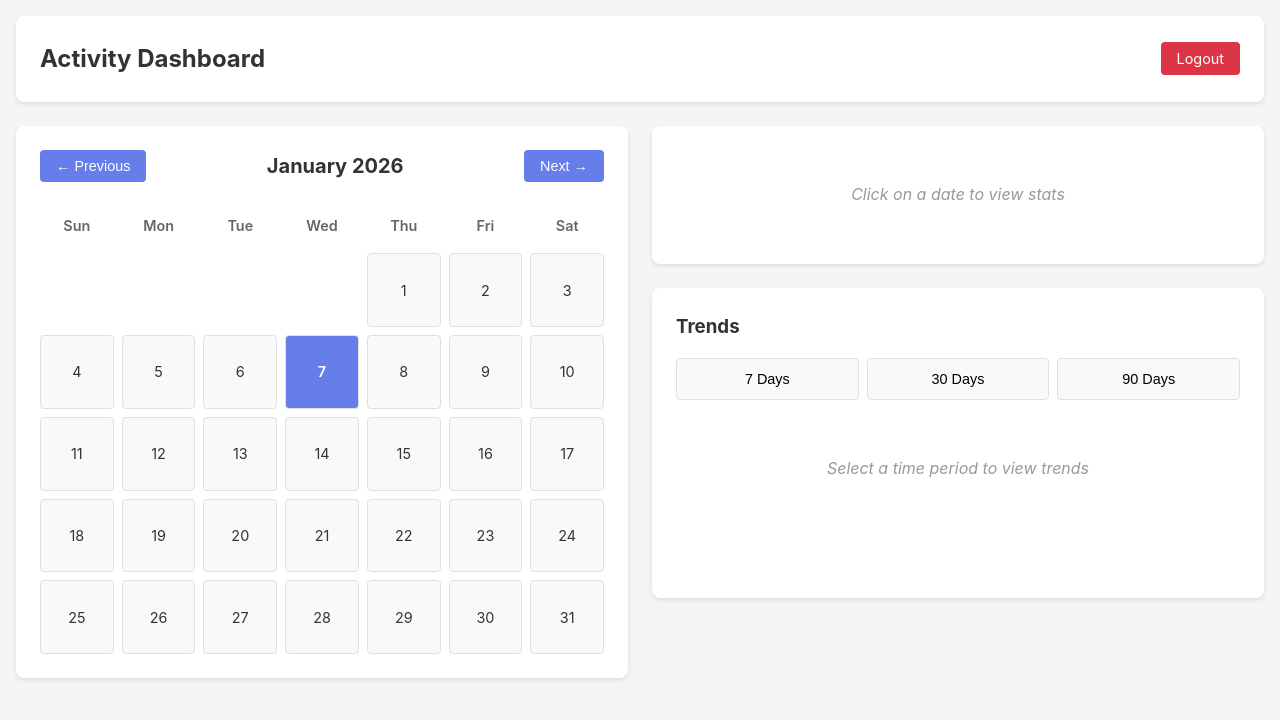
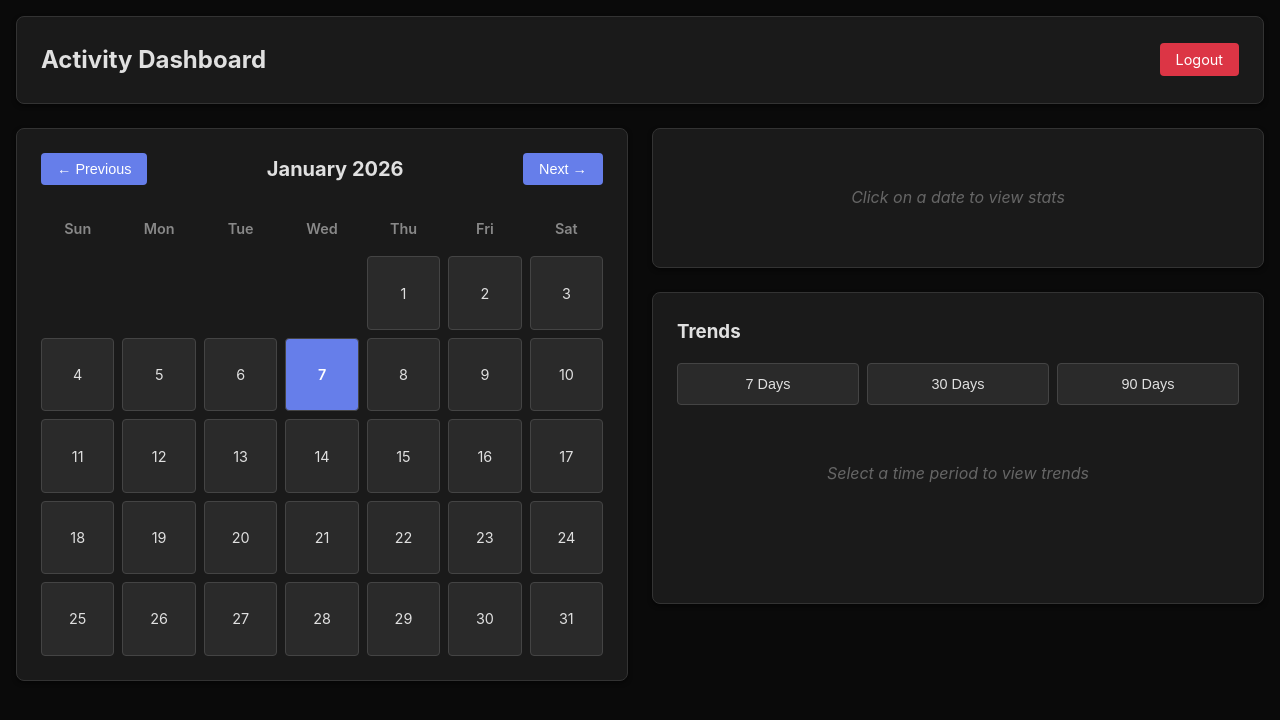
Before and after one commit to sagrawal11/alfred, a Flask app: page /dashboard in a window 1280 px wide. Shown: the top 720 px of the page. Run offline with Flask 3, Linux system fonts and the light colour scheme; the visitor is signed in with stand-in values (Sample User, id 1); parts of the project's set-up code (start-up, migrations or seed data) failed here and were passed over.

Commit message:
frontend dark theme finished

```diff
--- a/app.py
+++ b/app.py
@@ -2401,13 +2401,13 @@ def health_check():
         print(f"\n🏥 === HEALTH CHECK REQUESTED ===")
 
         # Test database connection
-        print(f"Testing CSV database...")
-        print(f"Database directory: {config.DATABASE_DIR}")
+        print(f"Testing Supabase database...")
+        print(f"Supabase URL: {config.SUPABASE_URL[:30]}..." if config.SUPABASE_URL else "Not configured")
 
         try:
             stats = db.get_stats()
-            print(f"CSV database access successful")
-            print(f"CSV files: food_logs.csv, water_logs.csv, gym_logs.csv, reminders_todos.csv")
+            print(f"Supabase database access successful")
+            print(f"Tables: food_logs, water_logs, gym_logs, reminders_todos, sleep_logs, facts")
 
             food_count = stats['food_logs']
             water_count = stats['water_logs']
--- a/static/dashboard/style.css
+++ b/static/dashboard/style.css
@@ -8,8 +8,8 @@
 
 body {
     font-family: -apple-system, BlinkMacSystemFont, 'Segoe UI', Roboto, Oxygen, Ubuntu, Cantarell, sans-serif;
-    background-color: #f5f5f5;
-    color: #333;
+    background-color: #0a0a0a;
+    color: #e0e0e0;
     line-height: 1.6;
 }
 
@@ -99,15 +102,16 @@ body {
     display: flex;
     justify-content: space-between;
     align-items: center;
-    background: white;
+    background: #1a1a1a;
     padding: 1.5rem;
     border-radius: 8px;
     margin-bottom: 1.5rem;
-    box-shadow: 0 2px 4px rgba(0, 0, 0, 0.1);
+    box-shadow: 0 2px 4px rgba(0, 0, 0, 0.5);
+    border: 1px solid #333;
 }
 
 .dashboard-header h1 {
-    color: #333;
+    color: #e0e0e0;
     font-size: 1.5rem;
 }
 
@@ -139,10 +143,11 @@ body {
 
 /* Calendar Section */
 .calendar-section {
-    background: white;
+    background: #1a1a1a;
     padding: 1.5rem;
     border-radius: 8px;
-    box-shadow: 0 2px 4px rgba(0, 0, 0, 0.1);
+    box-shadow: 0 2px 4px rgba(0, 0, 0, 0.5);
+    border: 1px solid #333;
 }
 
 .calendar-controls {
@@ -154,7 +159,7 @@ body {
 
 .calendar-controls h2 {
     font-size: 1.25rem;
-    color: #333;
+    color: #e0e0e0;
 }
 
 .btn-nav {
@@ -182,7 +187,7 @@ body {
     text-align: center;
     font-weight: 600;
     padding: 0.5rem;
-    color: #666;
+    color: #888;
     font-size: 0.9rem;
 }
 
@@ -191,16 +196,17 @@ body {
     display: flex;
     align-items: center;
     justify-content: center;
-    background-color: #f8f9fa;
-    border: 1px solid #e0e0e0;
+    background-color: #2a2a2a;
+    border: 1px solid #444;
     border-radius: 4px;
     cursor: pointer;
     transition: all 0.2s;
     font-size: 0.9rem;
+    color: #e0e0e0;
 }
 
 .calendar-day:hover {
-    background-color: #e9ecef;
+    background-color: #3a3a3a;
     border-color: #667eea;
 }
 
@@ -231,24 +237,25 @@ body {
 }
 
 .stats-panel {
-    background: white;
+    background: #1a1a1a;
     padding: 1.5rem;
     border-radius: 8px;
-    box-shadow: 0 2px 4px rgba(0, 0, 0, 0.1);
+    box-shadow: 0 2px 4px rgba(0, 0, 0, 0.5);
     max-height: 600px;
     overflow-y: auto;
+    border: 1px solid #333;
 }
 
 .stats-panel h3 {
     margin-bottom: 1rem;
-    color: #333;
+    color: #e0e0e0;
     font-size: 1.25rem;
 }
 
 .stats-section-item {
     margin-bottom: 1.5rem;
     padding-bottom: 1.5rem;
-    border-bottom: 1px solid #e0e0e0;
+    border-bottom: 1px solid #333;
 }
 
 .stats-section-item:last-child {
@@ -326,30 +335,32 @@ body {
 }
 
 .placeholder-text {
-    color: #999;
+    color: #666;
     text-align: center;
     padding: 2rem;
     font-style: italic;
 }
 
 .error {
-    color: #dc3545;
+    color: #ff6b6b;
     padding: 1rem;
-    background-color: #fee;
+    background-color: #3a1a1a;
     border-radius: 4px;
+    border: 1px solid #5a2a2a;
 }
 
 /* Trends Section */
 .trends-section {
-    background: white;
+    background: #1a1a1a;
     padding: 1.5rem;
     border-radius: 8px;
-    box-shadow: 0 2px 4px rgba(0, 0, 0, 0.1);
+    box-shadow: 0 2px 4px rgba(0, 0, 0, 0.5);
+    border: 1px solid #333;
 }
 
 .trends-section h3 {
     margin-bottom: 1rem;
-    color: #333;
+    color: #e0e0e0;
 }
 
 .trend-buttons {
@@ -361,16 +372,17 @@ body {
 .btn-trend {
     flex: 1;
     padding: 0.75rem;
-    background-color: #f8f9fa;
-    border: 1px solid #e0e0e0;
+    background-color: #2a2a2a;
+    border: 1px solid #444;
     border-radius: 4px;
     cursor: pointer;
     font-size: 0.9rem;
     transition: all 0.2s;
+    color: #e0e0e0;
 }
 
 .btn-trend:hover {
-    background-color: #e9ecef;
+    background-color: #3a3a3a;
     border-color: #667eea;
 }
 
```
Also changed, not shown: other parts of static/dashboard/style.css (+28 -22 lines), README.md.
